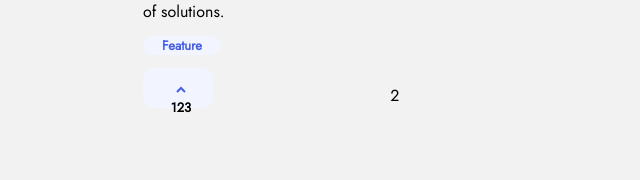
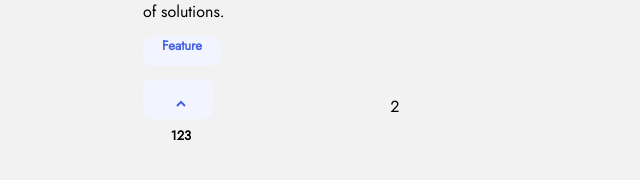
Before and after one commit to AmaliTech-Training-Academy/product-feedback-app, a React (Create React App) app in the folder project/: page / in a window 1280 px wide. Shown: the part 226-406 px from the top of the page, without its empty margins (319-959 px from the left). Built offline with nearby package versions, Linux system fonts and the light colour scheme.

Commit message:
some changes

```diff
--- a/project/src/Pages/roadmap/bottom.js
+++ b/project/src/Pages/roadmap/bottom.js
@@ -8,8 +8,11 @@ const Bottom = (props) => {
         <div>
             <p className="tag body-3">{props.tag}</p>
            <div className="last-line">
-            <div className="up">
-            <p className=" body-3"id="inner-up"><img src="../../assets/shared/icon-arrow-up.svg"/>{props.up}</p>
+              <div className="up">
+                <div className="inner-box-up">
+                <img src="../../assets/shared/icon-arrow-up.svg"/>
+                <p className=" body-3">{props.up}</p>
+              </div>
             </div>
             <p className="comments">{props.comments}</p>
             </div>
--- a/project/src/Pages/roadmap/roadmap.css
+++ b/project/src/Pages/roadmap/roadmap.css
@@ -48,6 +48,7 @@
     text-align: center;
     color:#4661e6 ;
     font-weight: 600;
+    height: 30px;
 }
 
 .up{
@@ -61,6 +62,12 @@
 }
 #inner-up{
     margin: 11px 30.86% 10px 39.51%;
+}
+
+.inner-box-up{
+    margin: 11px 30.86% 10px 39.51%;
+
+
 }
 
 .plan-text-bold{
```
